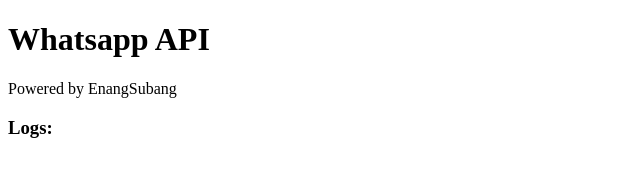
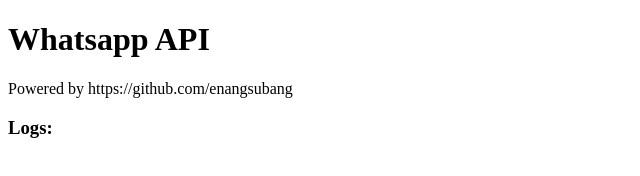
Before and after one commit to enangsubang/whatsapp-api, a website: page index.html in a window 1280 px wide. Shown: the whole page, without its empty margins (0-640 px from the left). Drawn offline with nearby package versions, Linux system fonts and the light colour scheme; no server answers.

Commit message:
Update index.html

```diff
--- a/index.html
+++ b/index.html
@@ -7,7 +7,7 @@
 
 	<div id="app">
 		<h1>Whatsapp API</h1>
-		<p>Powered by EnangSubang</p>
+		<p>Powered by https://github.com/enangsubang</p>
 		<img src="" alt="QR Code" id="qrcode">
 		<h3>Logs:</h3>
 		<ul class="logs"></ul>
```
